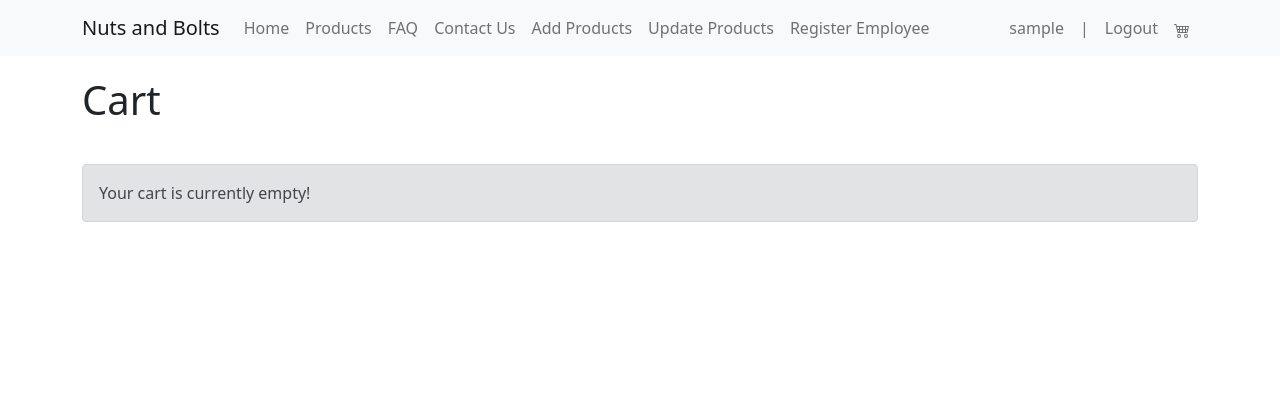
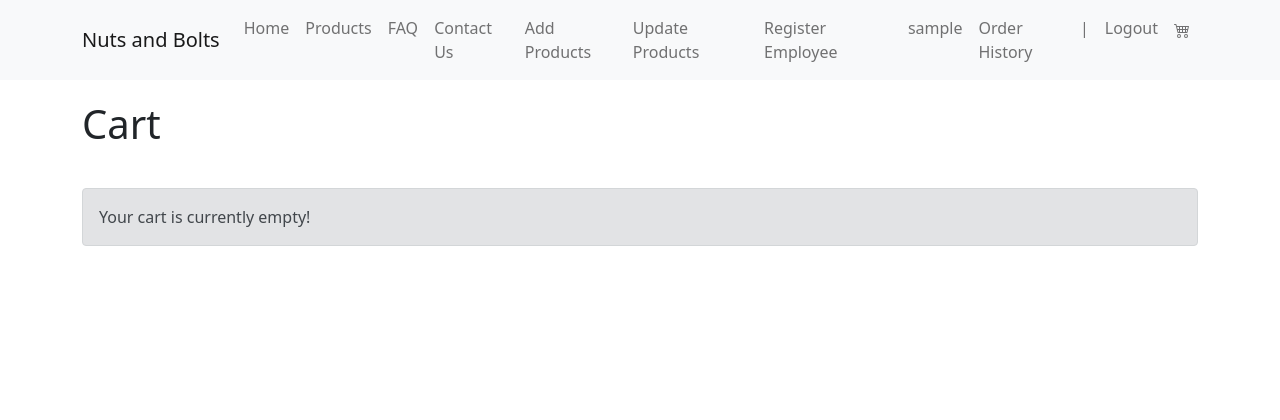
Before and after one commit to IanLarabee/nuts-and-bolts-orange, a PHP site: page /cart.php in a window 1280 px wide. Shown: the top 420 px of the page. Run offline with PHP 8.4, Linux system fonts and the light colour scheme; the visitor is signed in with stand-in values (Sample User, id 1); data that the repository does not hold is empty.

Commit message:
Added link to history page

```diff
--- a/nuts_and_bolts/cart.php
+++ b/nuts_and_bolts/cart.php
@@ -48,6 +48,7 @@
 					<div class="navbar-nav ms-auto flex-nowrap">
 					<?php if($userLoggedIn): ?>
                         <?php echo '<span class="nav-link">'. $_SESSION['username'] . '</span>' ?>
+			<a class="nav-link" href="history.php">Order History</a>
                         <span class="collapse show nav-link" id="navbarNavAltMarkup">|</span>
                         <a class="nav-link" href="logout.php">Logout</a>
                     <?php elseif($employeeLoggedIn): ?>
```
